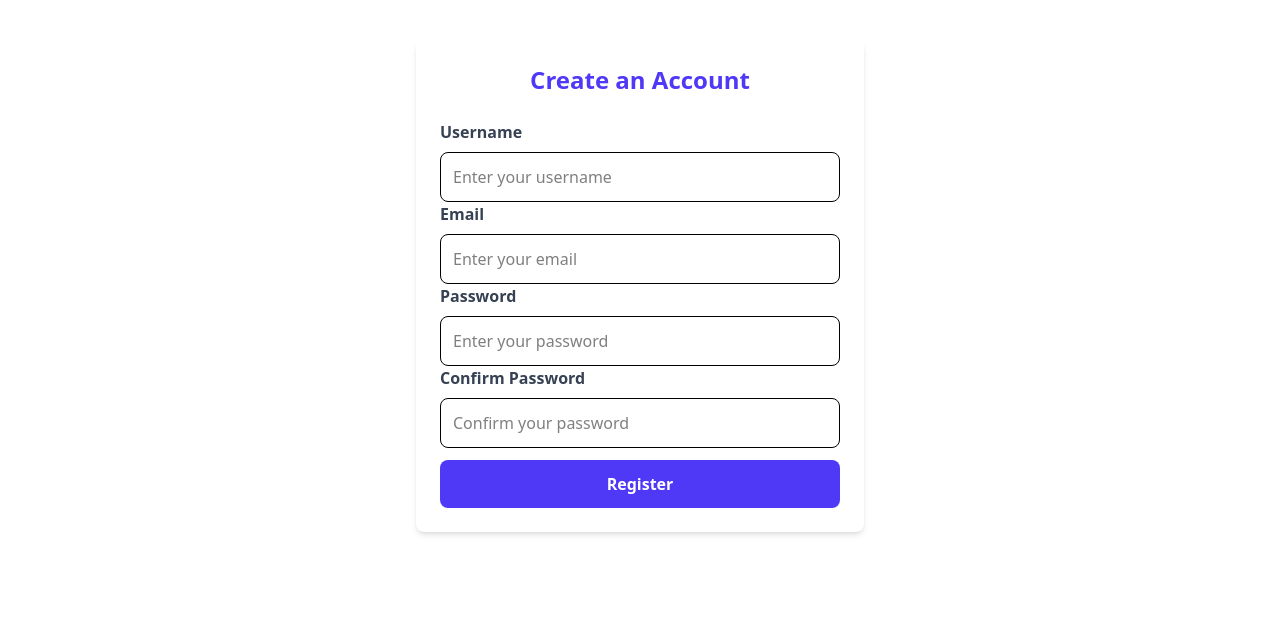
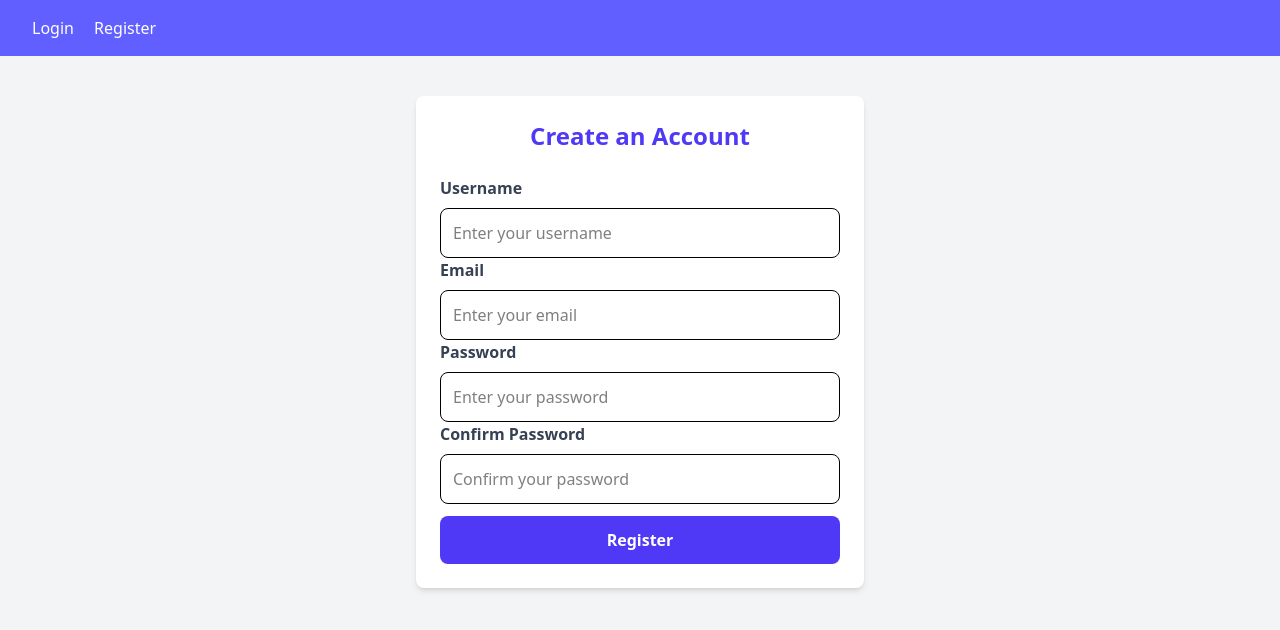
Before and after one commit to Aryan1021/FinTrack, a Django app: page /register/ in a window 1280 px wide. Shown: the top 630 px of the page. Run offline with Django 5.2, Linux system fonts and the light colour scheme.

Commit message:
Add navigation bar with login and registration links to base template

```diff
--- a/finance/templates/finance/base.html
+++ b/finance/templates/finance/base.html
@@ -6,7 +6,11 @@
     <script src="https://cdn.jsdelivr.net/npm/@tailwindcss/browser@4"></script>
     <title>{% block title %}{% endblock title %}</title>
 </head>
-<body>
-{% block content %}{% endblock content %}
+<body class="bg-gray-100">
+    <nav class="bg-indigo-500 p-4 text-white">
+        <a href="{% url 'login' %}" class="ml-4">Login</a>
+        <a href="{% url 'register' %}" class="ml-4">Register</a>
+    </nav>
+    {% block content %}{% endblock content %}
 </body>
 </html>
```
